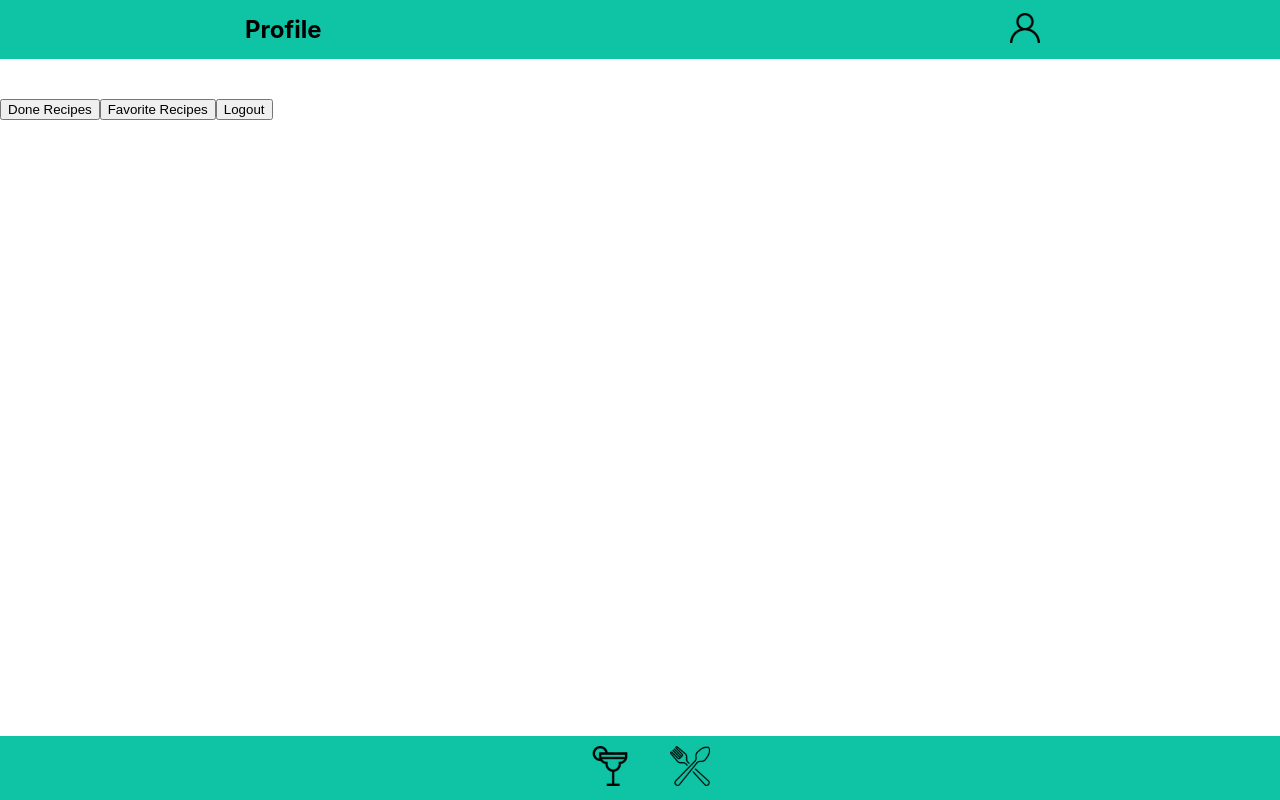
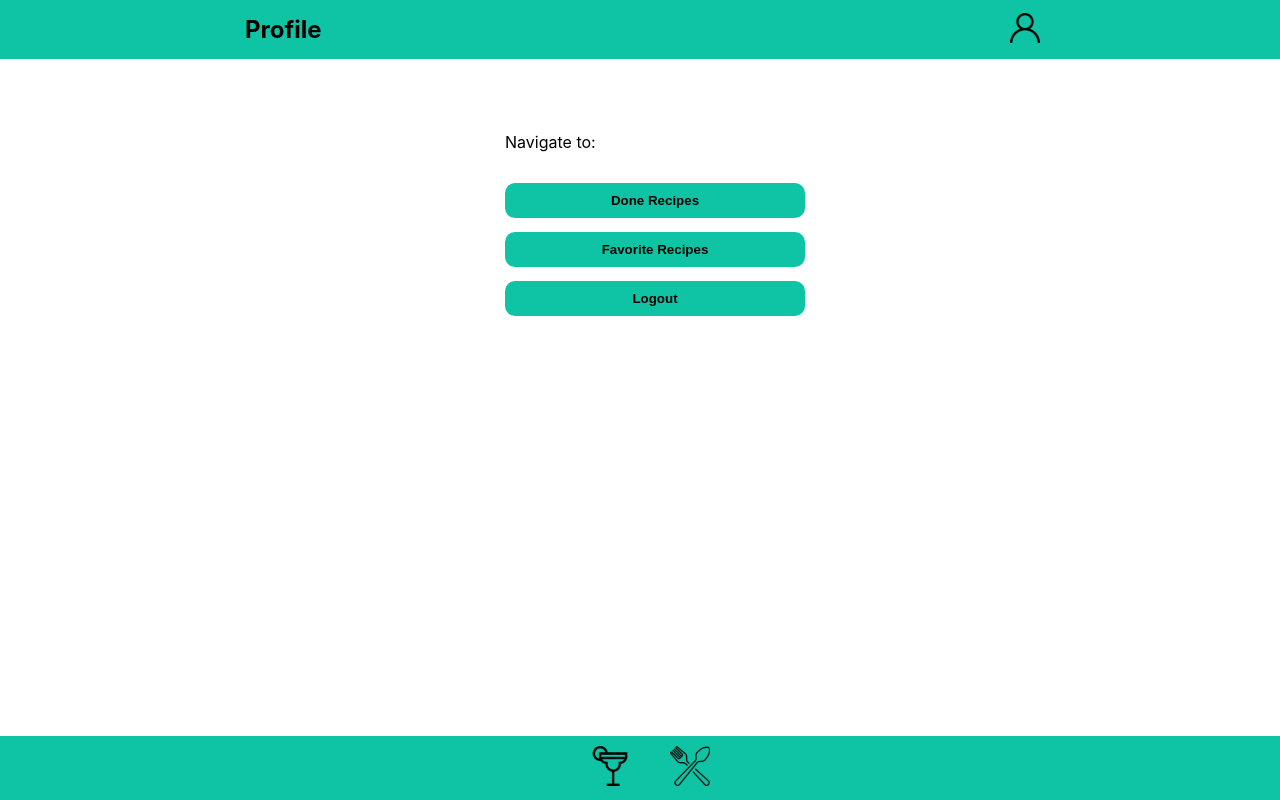
Before and after one commit to fa-biano/recipes-app, a React (Create React App) app: page /profile in a window 1280 px wide. Built offline with nearby package versions, Linux system fonts and the light colour scheme.

Commit message:
adjusted profile styles

```diff
--- a/src/App.css
+++ b/src/App.css
@@ -304,9 +304,31 @@ h3 {
   text-decoration: line-through solid black;
 }
 
-/* https://blog.betrybe.com/react/react-carousel/ */
-
-/* https://www.w3schools.com/howto/howto_css_menu_horizontal_scroll.asp */
 .profile {
+  align-items: center;
+  display: flex;
+  flex-direction: column;
   margin-top: 64px;
 }
+
+.profile-nav-container {
+  display: flex;
+  flex-direction: column;
+  width: 300px;
+  height: 200px;
+  justify-content: space-between;
+  padding-left: 30px;
+}
+
+.profile-nav-container button {
+  background: rgb(14, 196, 165);
+  border: none;
+  border-radius: 10px;
+  font-weight: 700;
+  padding: 10px;
+}
+
+.profile-nav-container button:hover {
+  cursor: pointer;
+  background: rgba(14, 196, 165, 0.8);
+}
--- a/src/pages/Profile.js
+++ b/src/pages/Profile.js
@@ -5,7 +5,6 @@ import Footer from '../components/Footer';
 import { clearEmail, getEmail } from '../services/userStorage';
 
 function Profile() {
-  /* const [email, setEmail] = useState([]); */
   const { email } = getEmail();
   const history = useHistory();
 
@@ -19,7 +18,6 @@ function Profile() {
     clearEmail();
     history.push('/');
   };
-  console.log(email);
   return (
     <div>
       <Header />
@@ -27,6 +25,8 @@ function Profile() {
         <h3 data-testid="profile-email">
           {email}
         </h3>
+        <nav className='profile-nav-container'>
+          <p>Navigate to:</p>
           <button
             type="button"
             data-testid="profile-done-btn"
@@ -48,6 +48,7 @@ function Profile() {
           >
             Logout
           </button>
+        </nav>
       </div>
       <Footer />
     </div>
```
Lines whose indentation alone changed are shown as unchanged.
